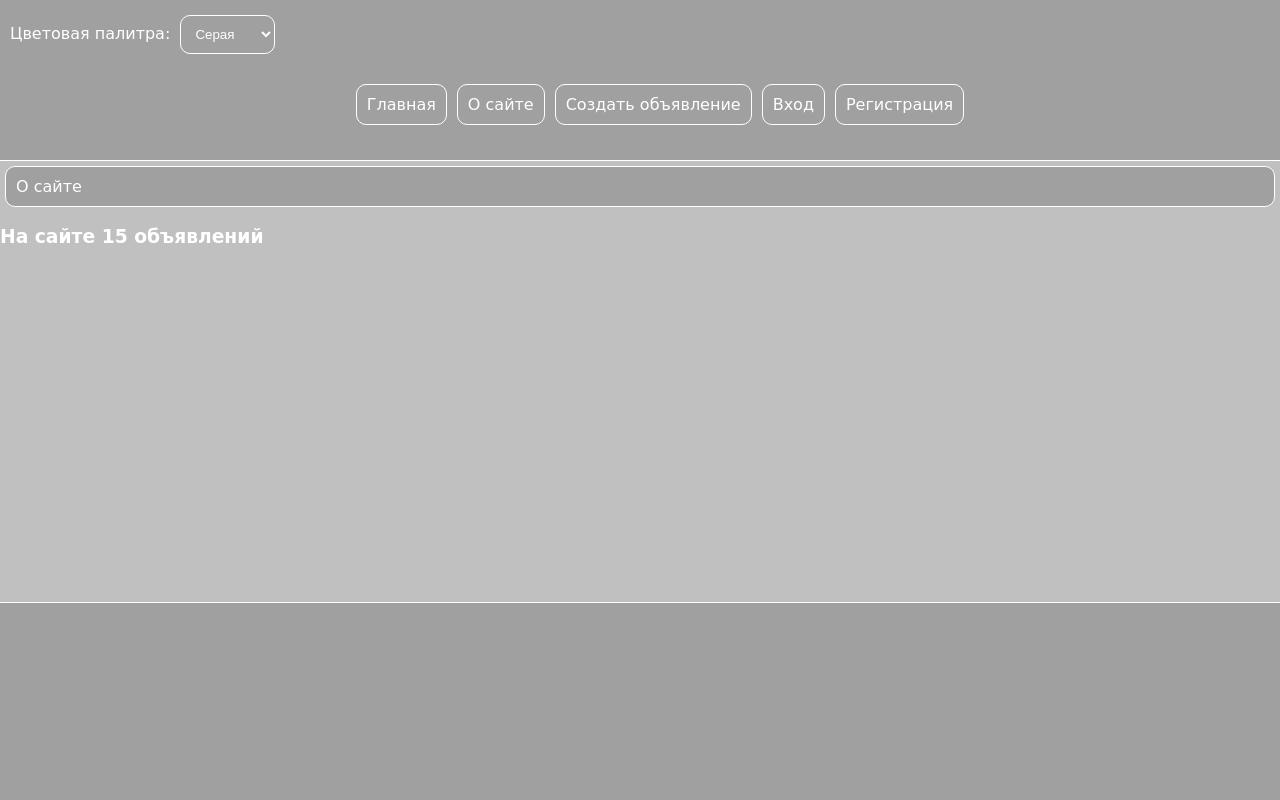
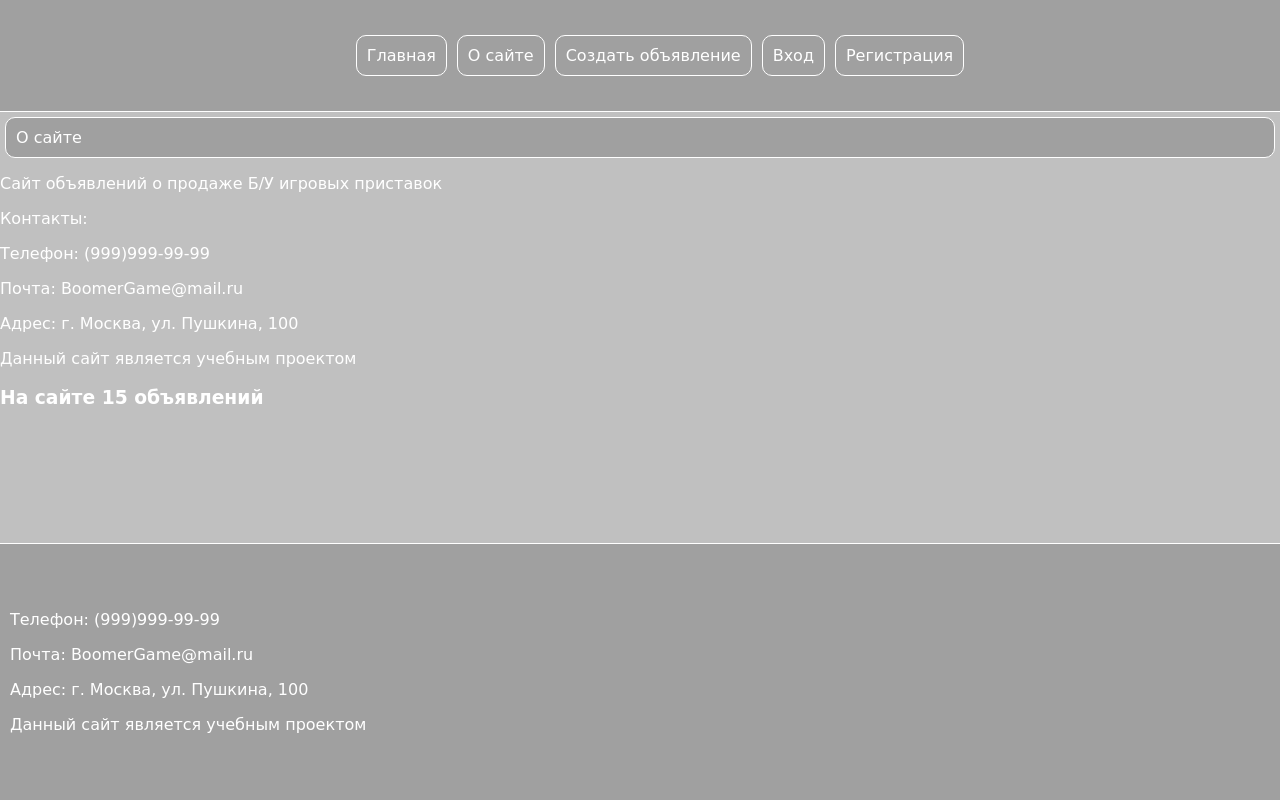
Before and after one commit to Elmersperry/samplesite, a Django app: page /about/ in a window 1280 px wide. Run offline with Django 5.2, Linux system fonts and the light colour scheme; data comes from the database, SQL or seed files in the repository; both versions use the stored data as it was after the commit.

Commit message:
dfdfgdfgd

```diff
--- a/bboard/templates/bboard/about.html
+++ b/bboard/templates/bboard/about.html
@@ -6,6 +6,12 @@
 
 <link rel="stylesheet" href="{% static 'css/styles_1.css' %}">
 <p class="about-message">О сайте</p>
+<p>Сайт объявлений о продаже Б/У игровых приставок</p>
+<p>Контакты:</p>
+<p>Телефон: (999)999-99-99</p>
+<p>Почта: BoomerGame@mail.ru</p>
+<p>Адрес: г. Москва, ул. Пушкина, 100</p>
+<p>Данный сайт является учебным проектом</p>
 <h3>На сайте <span><b>{{ count_bbs }}</b></span> объявлений</h3>
 
 {% endblock content %}
--- a/bboard/templates/bboard/base.html
+++ b/bboard/templates/bboard/base.html
@@ -11,14 +11,14 @@
 <div class="site-wrapper">
 <header>
     <div>
-      <span>Цветовая палитра:</span>
-      <select class="generic-button" name="color-scheme" size="1" onclick="changeColor()">
-                <option value="grey">Серая</option>
-                <option value="pink">Розовая</option>
-                <option value="blue">Голубая</option>
-                <option value="green">Зелёная</option>
-                <option value="yellow">Жёлтая</option>
-            </select>
+<!--      <span>Цветовая палитра:</span>-->
+<!--      <select class="generic-button" name="color-scheme" size="1" onclick="changeColor()">-->
+<!--                <option value="grey">Серая</option>-->
+<!--                <option value="pink">Розовая</option>-->
+<!--                <option value="blue">Голубая</option>-->
+<!--                <option value="green">Зелёная</option>-->
+<!--                <option value="yellow">Жёлтая</option>-->
+<!--      </select>-->
       <ul class="nav">
         <li><a class="nav-link active" aria-current="page" href="{% url 'bboard:index' %}">Главная</a></li>
         <li><a class="nav-link" href="{% url 'bboard:about' %}">О сайте</a></li>
@@ -29,7 +29,6 @@
         {% else %}
             <li><a class="nav-link" href="{% url 'users:profile' pk=user.pk %}">{{user.username}}</a></li>
             <li><a class="nav-link" href="{% url 'users:logout' %}">Выйти</a></li>
-            <li><a class="nav-link" href="{% url 'admin:index' %}">Администрирование Django</a></li>
         {% endif %}
       </ul>
     </div>
@@ -51,8 +50,11 @@
 </main>
 
     <footer>
-        <div style="justify-content: ">
-           <p class="p-footer">Invisible Footer</p>
+        <div class="p-footer">
+            <p >Телефон: (999)999-99-99</p>
+            <p>Почта: BoomerGame@mail.ru</p>
+            <p>Адрес: г. Москва, ул. Пушкина, 100</p>
+            <p>Данный сайт является учебным проектом</p>
        </div>
     </footer>
 
--- a/bboard/templates/bboard/index.html
+++ b/bboard/templates/bboard/index.html
@@ -5,7 +5,7 @@
 {% block content %}
 
 <div class="postings-declaration">
-<h1>Объявления о продаже Б/У игровых приставок</h1>
+<h1>BoomerGame</h1>
     <div>
         <form class="search-form" action="{% url 'bboard:search_bb' %}" method="get">
             <input class="generic-input-form" type="search" name="query">
--- a/static/css/styles_1.css
+++ b/static/css/styles_1.css
@@ -130,9 +130,9 @@ footer {
 
 .p-footer {
     text-align: justify;
-    padding-top: 5%;
-    padding-bottom: 5%;
-    color: var(--inside-color);
+    padding-top: 40px;
+    padding-bottom: 40px;
+    color: var(--text-color);
 }
 
 img {
```
Also changed, not shown: db.sqlite3.
